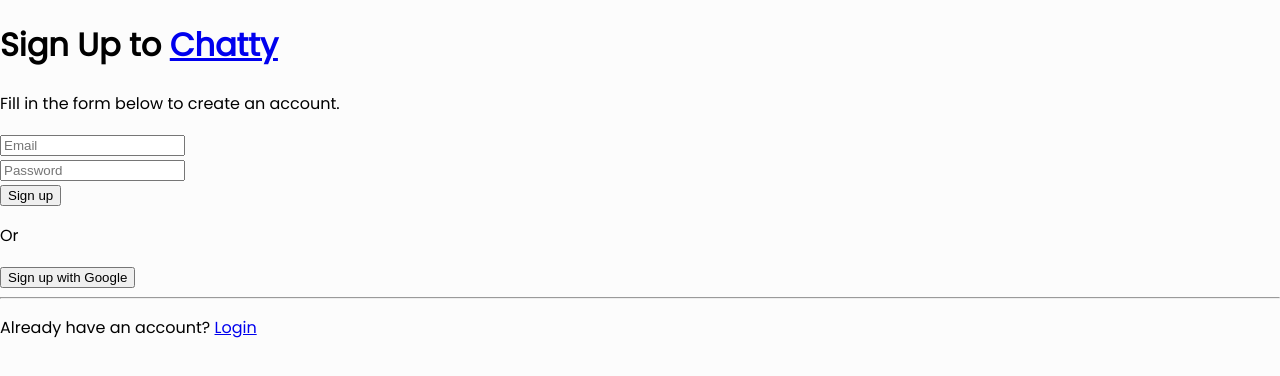
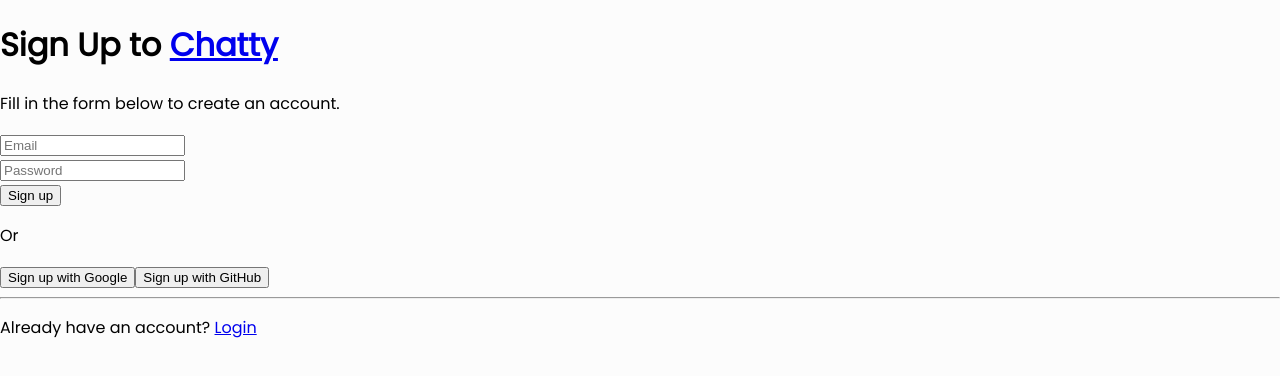
Before and after one commit to anhdo95/firebase-chatty, a React (Create React App) app: page /signup in a window 1280 px wide. Shown: the top 376 px of the page. Built offline with nearby package versions, Linux system fonts and the light colour scheme; no server answers.

Commit message:
Authenticating with a Github account

```diff
--- a/src/helpers/auth.js
+++ b/src/helpers/auth.js
@@ -12,3 +12,8 @@
   const provider = new auth.GoogleAuthProvider();
   return auth().signInWithPopup(provider);
 }
+
+export function signInWithGitHub() {
+  const provider = new auth.GithubAuthProvider();
+  return auth().signInWithPopup(provider);
+}
--- a/src/pages/Login.js
+++ b/src/pages/Login.js
@@ -1,6 +1,6 @@
 import React, { useState, useCallback } from "react";
 import { Link } from "react-router-dom";
-import { signin, signInWithGoogle } from "helpers/auth";
+import { signin, signInWithGoogle, signInWithGitHub } from "helpers/auth";
 
 function Login() {
   const [email, setEmail] = useState();
@@ -33,6 +33,14 @@
   const googleSignIn = useCallback(async function () {
     try {
       await signInWithGoogle();
+    } catch (e) {
+      setError(e.message);
+    }
+  }, []);
+
+  const githubSignIn = useCallback(async function () {
+    try {
+      await signInWithGitHub();
     } catch (e) {
       setError(e.message);
     }
@@ -71,6 +79,9 @@
           <button onClick={googleSignIn} type="button">
             Sign in with Google
           </button>
+          <button type="button" onClick={githubSignIn}>
+            Sign in with GitHub
+          </button>
         </div>
         <hr />
         <p>
--- a/src/pages/Signup.js
+++ b/src/pages/Signup.js
@@ -1,6 +1,6 @@
 import React, { useState, useCallback } from "react";
 import { Link } from "react-router-dom";
-import { signup, signInWithGoogle } from "helpers/auth";
+import { signup, signInWithGoogle, signInWithGitHub } from "helpers/auth";
 
 function Signup() {
   const [email, setEmail] = useState();
@@ -38,6 +38,14 @@
     }
   }, []);
 
+  const githubSignIn = useCallback(async function () {
+    try {
+      await signInWithGitHub();
+    } catch (e) {
+      setError(e.message);
+    }
+  }, []);
+
   return (
     <div>
       <form onSubmit={handleSubmit}>
@@ -70,6 +78,9 @@
           <button onClick={googleSignIn} type="button">
             Sign up with Google
           </button>
+          <button type="button" onClick={githubSignIn}>
+            Sign up with GitHub
+          </button>
         </div>
         <hr></hr>
         <p>
```
